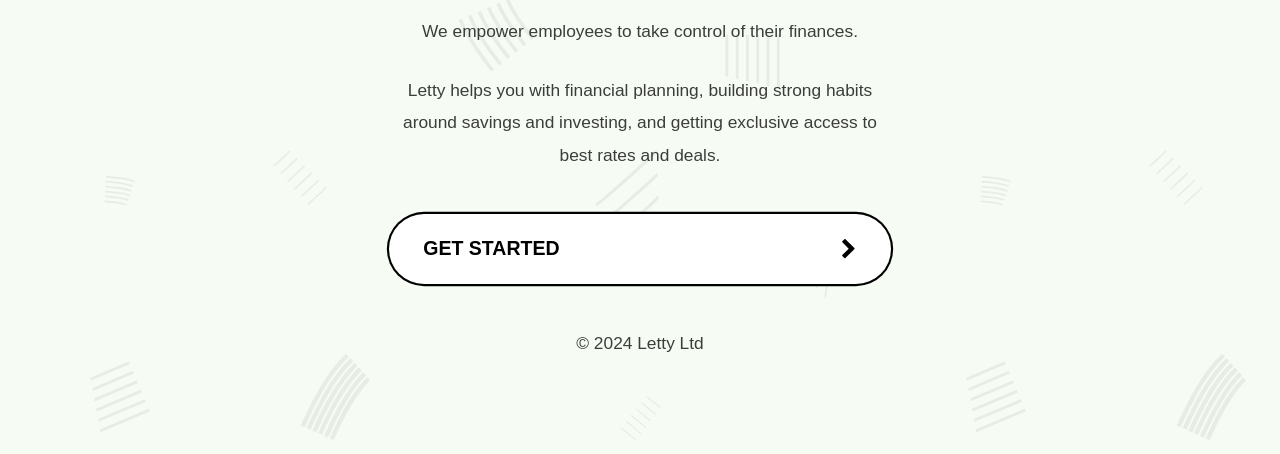
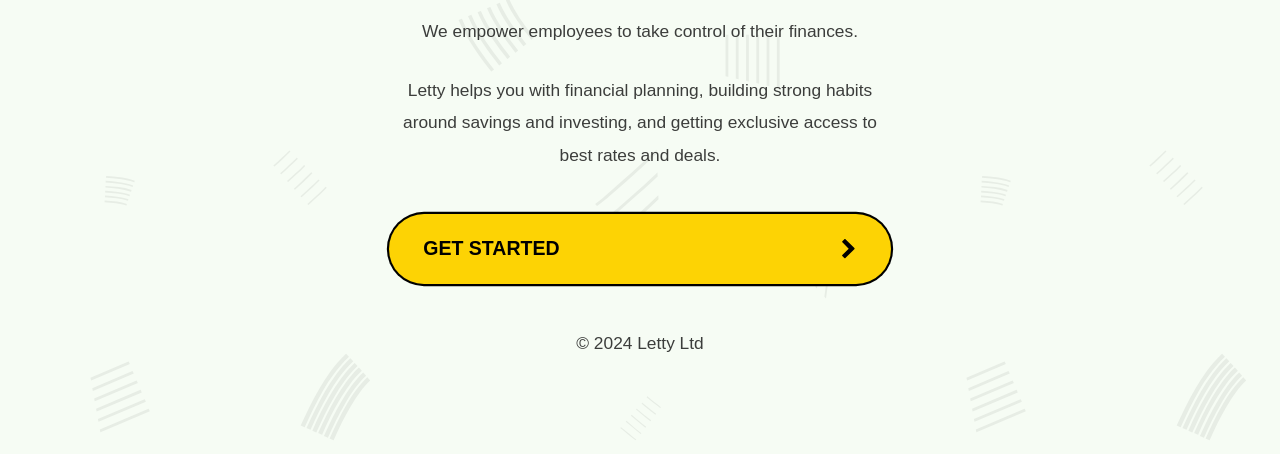
Before and after one commit to LettyHQ/lettyhq.github.io, a plain HTML site: page index.html in a window 1280 px wide. Shown: the part 346-800 px from the top of the page. Drawn offline with Linux system fonts and the light colour scheme; a web font is replaced by a local one.

Commit message:
Update index.html

```diff
--- a/index.html
+++ b/index.html
@@ -35,7 +35,9 @@ html,body,div,span,applet,object,iframe,h1,h2,h3,h4,h5,h6,p,blockquote,pre,a,abb
 <ul id="buttons01" class="buttons">
 
 	<!-- <li style="opacity: 1; transform: none;"><a href="https://wa.me/message/QSA4BKC6JTGLK1" class="button n01"><svg><use xlink:href="#icon-6f1498c47b5f47672990badd5a8b1884"></use></svg><span class="label">Get started</span></a></li> -->
-	<li style="opacity: 1; transform: none;"><a href="mailto:team@letty.app" class="button n05"><svg><use xlink:href="#icon-6f1498c47b5f47672990badd5a8b1884"></use></svg><span class="label">Get started</span></a></li>
+	<!-- <li style="opacity: 1; transform: none;"><a href="mailto:team@letty.app" class="button n05"><svg><use xlink:href="#icon-6f1498c47b5f47672990badd5a8b1884"></use></svg><span class="label">Get started</span></a></li> -->
+	<li style="opacity: 1; transform: none;"><a href="mailto:team@letty.app" class="button n01"><svg><use xlink:href="#icon-6f1498c47b5f47672990badd5a8b1884"></use></svg><span class="label">Get started</span></a></li>
+
 
 </ul>
 
```
